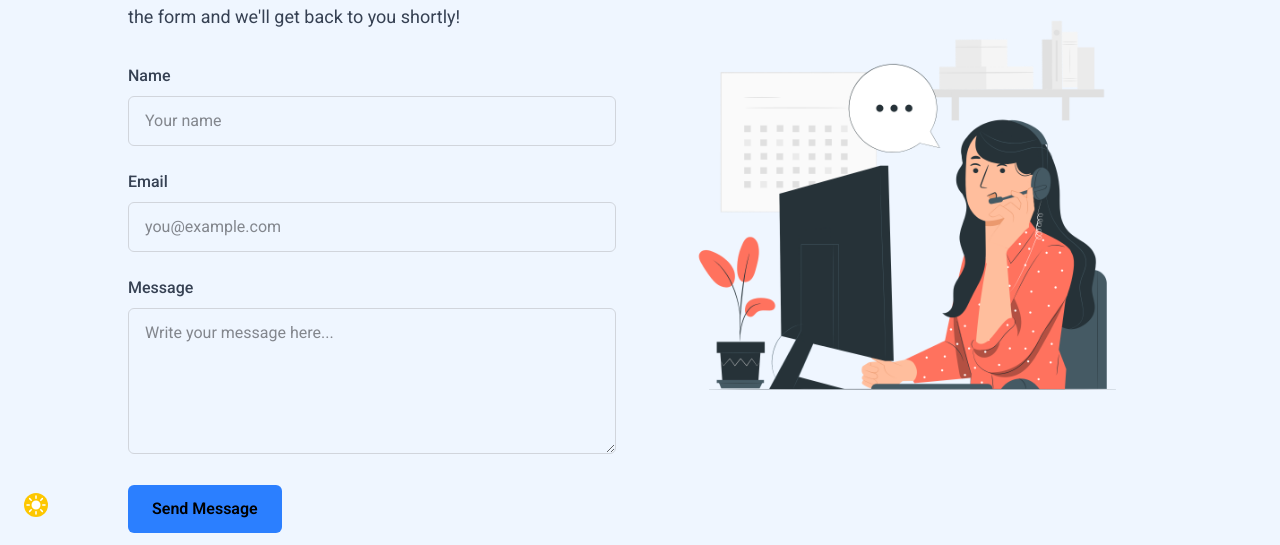
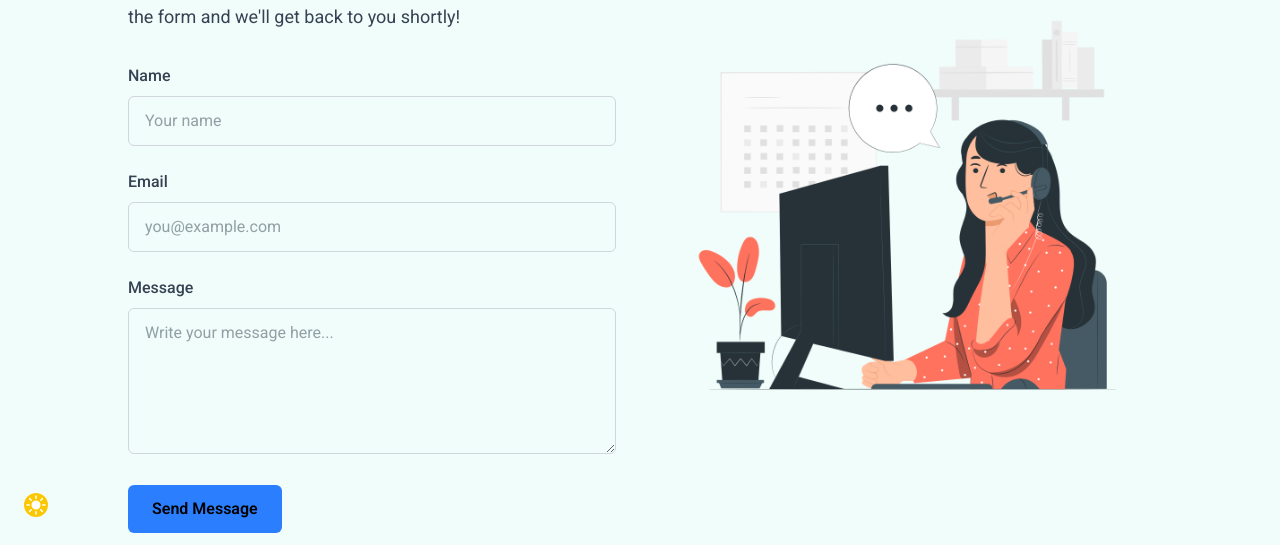
Before and after one commit to dip00-bb/Dev-Blog, a React (Vite) app: page /contactus in a window 1280 px wide. Shown: the part 255-800 px from the top of the page. Built offline with nearby package versions, Linux system fonts and the light colour scheme; no server answers.

Commit message:
add proper them toggle for text

```diff
--- a/src/Component/Banner/Banner.jsx
+++ b/src/Component/Banner/Banner.jsx
@@ -1,12 +1,16 @@
 
 
-import React from 'react';
+import React, { use } from 'react';
 import { Link } from 'react-router';
 import bannerImg from '../../assets/banner.png'
 import bannerBg from '../../assets/banner_bg.png'
 import { Typewriter } from 'react-simple-typewriter';
+import { ThemeContext } from '../../ThemeContext/DarkLight';
 
 const Banner = () => {
+
+    const {textClass}=use(ThemeContext)
+
     return (
         <div className="relative lg:h-[80vh] flex flex-col-reverse lg:flex-row flex-wrap md:flex-nowrap justify-between items-center gap-8"
             style={{ backgroundSize: 'cover', backgroundRepeat: 'no-repeat', backgroundPosition: 'center' }}
@@ -24,7 +28,7 @@ const Banner = () => {
                         delaySpeed={1000}
                     />
                 </p>
-                <p className="text-xl text-gray-700">
+                <p className={`text-xl ${textClass}`}>
                     Discover the top front-end development blogs that every web developer should follow.
                     Stay updated with the latest trends, tools, tutorials, and expert insights in HTML,
                     CSS, JavaScript, frameworks, and UI/UX design.
--- a/src/Component/NewsLetter/NewsLetter.jsx
+++ b/src/Component/NewsLetter/NewsLetter.jsx
@@ -3,6 +3,8 @@ import Lottie from 'lottie-react';
 import HoverButton from '../HoverButton/HoverButton';
 
 import { toast } from 'react-toastify';
+import { use } from 'react';
+import { ThemeContext } from '../../ThemeContext/DarkLight';
 
 
 const NewsLetter = () => {
@@ -12,6 +14,7 @@ const NewsLetter = () => {
         toast('Thanks for subscribing our newsletter')
     }
 
+    const {textClass}=use(ThemeContext)
 
     return (
         <div className='px-8'>
@@ -26,7 +29,7 @@ const NewsLetter = () => {
                                     type="email"
                                     placeholder="mail@site.com"
                                     required
-                                    className="w-[90%] max-w-md p-3 border focus:outline-none  shadow-sm mr-4"
+                                    className={`w-[90%] max-w-md p-3 border focus:outline-none  shadow-sm mr-4 ${textClass}`}
                                 />
                             </div>
                             <button
--- a/src/Component/OurExpert/OurExpert.jsx
+++ b/src/Component/OurExpert/OurExpert.jsx
@@ -1,8 +1,9 @@
 
-import React from 'react';
+import React, { use } from 'react';
 import { FaFacebook, FaInstagram } from 'react-icons/fa';
 import { PhotoProvider, PhotoView } from 'react-photo-view';
 import 'react-photo-view/dist/react-photo-view.css';
+import { ThemeContext } from '../../ThemeContext/DarkLight';
 
 
 
@@ -12,11 +13,12 @@ import 'react-photo-view/dist/react-photo-view.css';
 
 
 const OurExpert = () => {
+    const {textClass}=use(ThemeContext)
     return (
         <div initial={{ backgroundColor: "rgb(0, 255, 0)", opacity: 0 }} whileInView={{ backgroundColor: "rgb(255, 0, 0)", opacity: 1 }} className='flex gap-5 px-8 flex-wrap lg:flex-nowrap my-10 justify-center'>
             <div className='w-2xl mx-auto lg:mx-0'>
                 <p className='text-3xl md:text-6xl font-bold text-blue-500 mb-2'>Learn From Our Expert</p>
-                <p className='text-sm md:text-lg'>Dive into the world of web development with guidance from seasoned industry professionals. Whether you're just starting out or looking to sharpen your skills, our expert-led training helps you master the core technologies—HTML, CSS, JavaScript, and beyond. From building responsive websites to creating dynamic web applications, you'll gain hands-on experience, real-world knowledge, and insider tips that only professionals can offer. Learn the tools, best practices, and frameworks used in the industry today—and get one step closer to becoming a confident, job-ready developer.</p>
+                <p className={`text-sm md:text-lg ${textClass}`}>Dive into web development with expert-led training that covers HTML, CSS, JavaScript, and modern frameworks. Gain hands-on experience building responsive websites and dynamic applications, while learning industry best practices and insider tips. Equip yourself with the skills and confidence needed to become a job-ready developer.</p>
             </div>
             <div className='grid grid-cols-1 lg:grid-cols-3 gap-5'>
                 <div data-aos="zoom-in-right" >
@@ -30,7 +32,7 @@ const OurExpert = () => {
 
                     </div>
                     <div className='flex items-center justify-around '>
-                        <p className='font-bold'>Sarah B. Johnson</p>
+                        <p className={`font-bold ${textClass}`}>Sarah B. Johnson</p>
                         <div className='flex gap-3'>
                             <FaFacebook></FaFacebook>
                             <FaInstagram></FaInstagram>
@@ -47,7 +49,7 @@ const OurExpert = () => {
 
                     </div>
                     <div className='flex items-center justify-around '>
-                        <p className='font-bold'>Mc Stanhum</p>
+                        <p className={`font-bold ${textClass}`}>Mc Stanhum</p>
                         <div className='flex gap-3'>
                             <FaFacebook></FaFacebook>
                             <FaInstagram></FaInstagram>
@@ -63,7 +65,7 @@ const OurExpert = () => {
                         </PhotoProvider>
                     </div>
                     <div className='flex items-center justify-around '>
-                        <p className='font-bold'>Amela Nicola</p>
+                        <p className={`font-bold ${textClass}`}>Amela Nicola</p>
                         <div className='flex gap-3'>
                             <FaFacebook></FaFacebook>
                             <FaInstagram></FaInstagram>
--- a/src/Component/TryAi/TryOurAI.jsx
+++ b/src/Component/TryAi/TryOurAI.jsx
@@ -1,15 +1,18 @@
 
 import * as motion from "motion/react-client"
+import { use } from "react";
+import { ThemeContext } from "../../ThemeContext/DarkLight";
 
 
 export default function TryOurAI() {
+  const {textClass}=use(ThemeContext)
   return (
     <section className=" px-8 bg-gradient-to-br from-white-100 text-white  my-10">
       <div className="max-w-5xl mx-auto text-center">
         <h2 className="text-4xl lg:text-5xl font-bold mb-6 text-blue-500">
           🚀 Try Our AI Assistant
         </h2>
-        <p className="text-lg text-gray-700 mb-8 max-w-2xl mx-auto">
+        <p className={`text-lg mb-8 max-w-2xl mx-auto ${textClass}`}>
           Need help with code, learning paths, or debugging? Let our AI assistant guide you with real-time answers tailored for developers.
         </p>
         <a href="https://chatgpt.com/" target="_blank"
--- a/src/Pages/About.jsx
+++ b/src/Pages/About.jsx
@@ -1,11 +1,14 @@
-import React from 'react';
+import React, { use } from 'react';
 import aboutus from '../assets/aboutus.png'
 import { Link } from 'react-router';
+import { ThemeContext } from '../ThemeContext/DarkLight';
 
 
 const About = () => {
+
+  const {textClass}=use(ThemeContext)
   return (
-    <div className="w-full min-h-screen bg-white py-20 px-6 md:px-16 lg:px-32 flex justify-center items-center">
+    <div className="w-full min-h-screen py-20 px-6 md:px-16 lg:px-32 flex justify-center items-center">
       <div className="flex flex-col lg:flex-row items-center gap-12">
         {/* Image Section */}
         <div className="flex-1">
@@ -21,10 +24,10 @@ const About = () => {
           <h2 className="text-4xl md:text-5xl font-bold text-blue-600 mb-6">
             About Us
           </h2>
-          <p className="text-gray-700 text-lg mb-6 leading-relaxed">
+          <p className={`${textClass} text-lg mb-6 leading-relaxed`}>
             Welcome to our blogging community, where creativity meets code! We are passionate developers and writers who believe in sharing knowledge through well-crafted, insightful content.
           </p>
-          <p className="text-gray-700 text-lg mb-6 leading-relaxed">
+          <p className={`${textClass} text-lg mb-6 leading-relaxed`}>
             Our mission is to empower front-end and full-stack developers with tutorials, design inspiration, real-world projects, and community-driven discussions that spark learning and growth.
           </p>
           <Link to='/allblog' className="bg-blue-500 text-white font-semibold py-3 px-6 rounded hover:bg-blue-600 transition">
--- a/src/Pages/Contact.jsx
+++ b/src/Pages/Contact.jsx
@@ -1,7 +1,8 @@
-import React from 'react';
+import React, { use } from 'react';
 
 import contactImg from '../assets/contact.png'
 import Swal from 'sweetalert2';
+import { ThemeContext } from '../ThemeContext/DarkLight';
 
 const Contact = () => {
 
@@ -14,22 +15,23 @@ const Contact = () => {
             draggable: true
         })
     }
+    const { textClass } = use(ThemeContext)
 
     return (
-        <div className="w-full bg-blue-50 py-20 px-6 md:px-16 lg:px-32">
+        <div className="w-full  py-20 px-6 md:px-16 lg:px-32">
             <div className=" mx-auto flex flex-col-reverse lg:flex-row items-center gap-12">
                 {/* Left Side - Contact Form */}
                 <div className="flex-1 w-full">
                     <h2 className="text-4xl md:text-5xl font-bold text-blue-600 mb-6 text-center lg:text-left">
                         Contact Us
                     </h2>
-                    <p className="text-gray-700 text-lg mb-8 leading-relaxed text-center lg:text-left">
+                    <p className={`${textClass} text-lg mb-8 leading-relaxed text-center lg:text-left`}>
                         Have a question, suggestion, or collaboration idea? Fill out the form and we'll get back to you shortly!
                     </p>
 
-                    <form onSubmit={handleSubmit} className="space-y-6">
+                    <form onSubmit={handleSubmit} className={`${textClass} space-y-6`}>
                         <div>
-                            <label className="block text-gray-700 font-medium mb-2" htmlFor="name">
+                            <label className="block font-medium mb-2" htmlFor="name">
                                 Name
                             </label>
                             <input
@@ -41,7 +43,7 @@ const Contact = () => {
                             />
                         </div>
                         <div>
-                            <label className="block text-gray-700 font-medium mb-2" htmlFor="email">
+                            <label className="block  font-medium mb-2" htmlFor="email">
                                 Email
                             </label>
                             <input
@@ -53,7 +55,7 @@ const Contact = () => {
                             />
                         </div>
                         <div>
-                            <label className="block text-gray-700 font-medium mb-2" htmlFor="message">
+                            <label className="block font-medium mb-2" htmlFor="message">
                                 Message
                             </label>
                             <textarea
--- a/src/RootLayout/RootLayout.jsx
+++ b/src/RootLayout/RootLayout.jsx
@@ -10,7 +10,7 @@ const RootLayout = () => {
     const {mode}=use(ThemeContext)
 
     return (
-        <div className={`${mode==="light"?"bg-teal-50":"bg-gray-700"}`}>
+        <div className={`${mode==="light"?"bg-teal-50":"bg-gray-800"}`}>
             <header className='top-0 sticky z-50'><Navbar /></header>
 
             <div className='w-full'>
--- a/src/ThemeProvider/ThemeProvider.jsx
+++ b/src/ThemeProvider/ThemeProvider.jsx
@@ -5,6 +5,8 @@ import { ThemeContext } from "../ThemeContext/DarkLight";
 const ThemeProvider = ({ children }) => {
 
     const [mode,setMode]=useState('light')
+
+    const textClass=mode==="light"?"text-gray-700":"text-white"
 
     const handleToggleMode=()=>{
         if (mode==="light"){
@@ -16,7 +18,8 @@ const ThemeProvider = ({ children }) => {
 
     const themeMechanism={
         mode,
-        handleToggleMode
+        handleToggleMode,
+        textClass
     }
 
 
```
